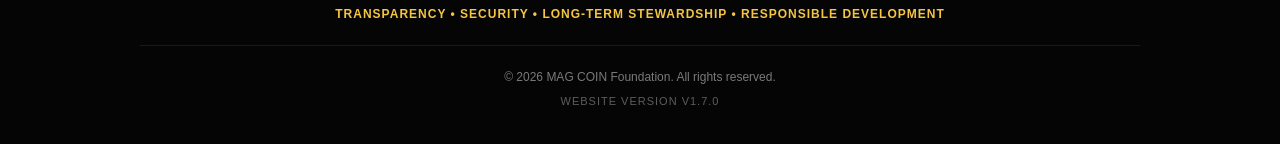
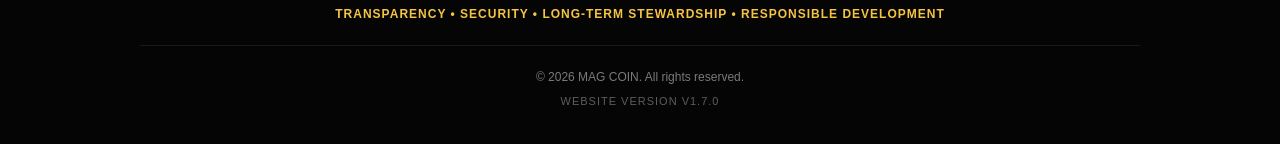
Before and after one commit to MAGZOWN/mag-coin-website, a Next.js app: page / in a window 1280 px wide. Shown: the part 4372-4516 px from the top of the page. Built offline with nearby package versions, Linux system fonts and the light colour scheme.

Commit message:
Remove unverified "Foundation" entity name from site metadata

```diff
--- a/app/components/Footer.tsx
+++ b/app/components/Footer.tsx
@@ -150,7 +150,7 @@ export default function Footer() {
         <div style={styles.divider} />
 
         <p style={styles.copyright}>
-          © 2026 MAG COIN Foundation. All rights reserved.
+          © 2026 MAG COIN. All rights reserved.
         </p>
 
         <p style={styles.version}>
```
